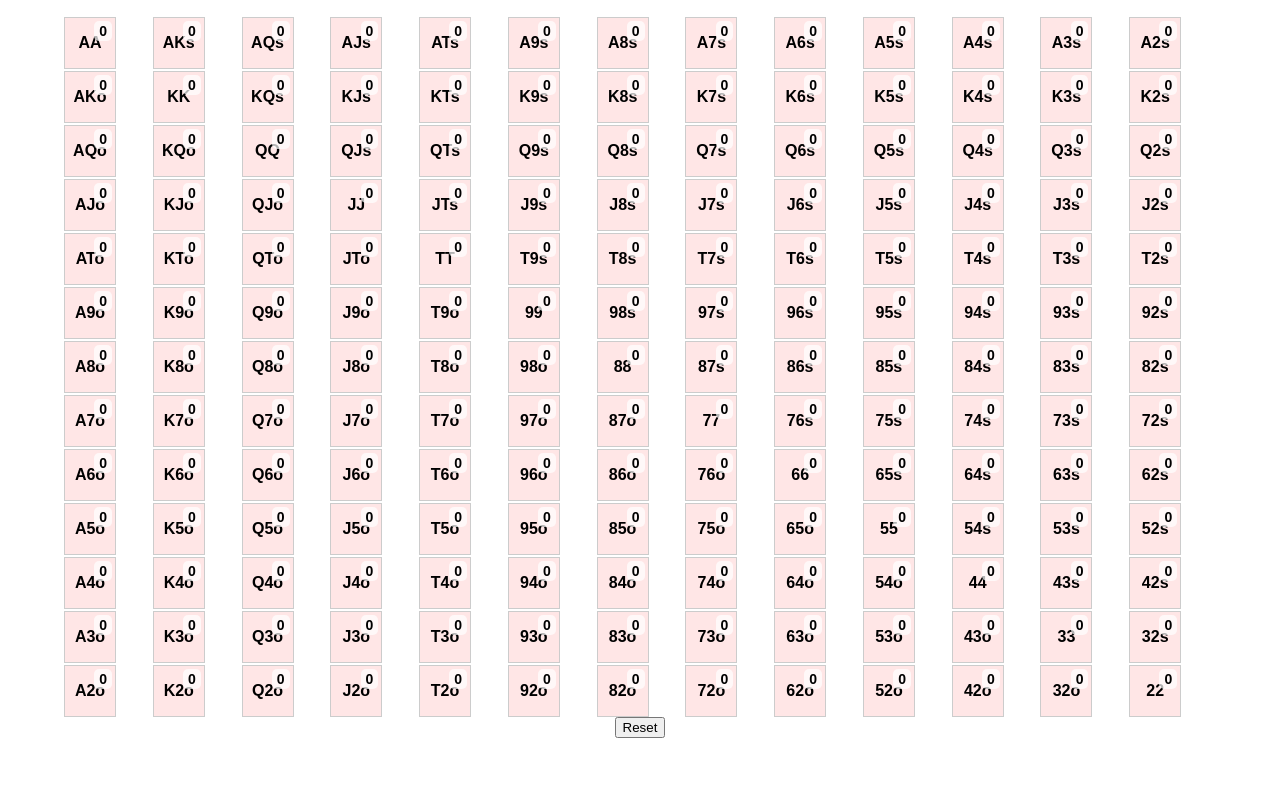
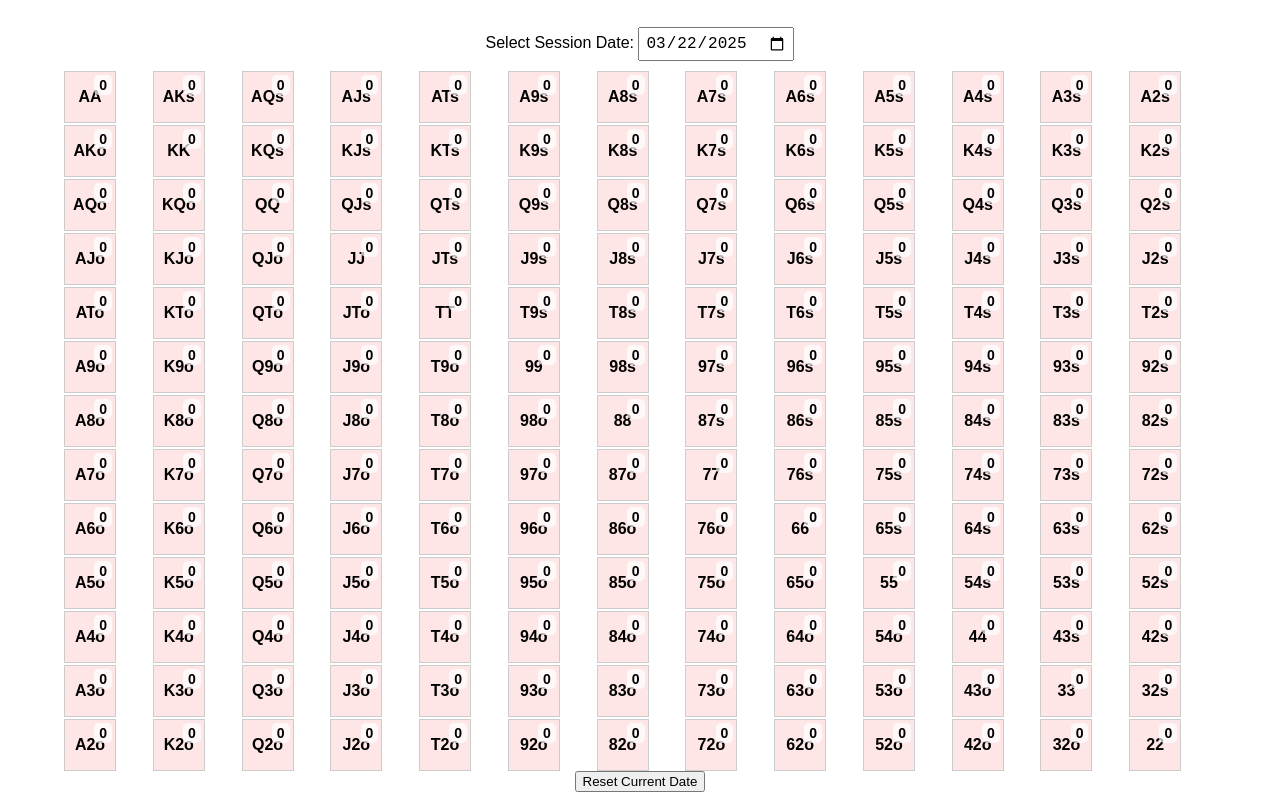
Before and after one commit to Shaan50/Heatmap, a plain HTML site: page index.html in a window 1280 px wide. Shown: the part 51-851 px from the top of the page. Before the commit the page ends 800 px from the top, so only its background shows below. Drawn offline with Linux system fonts and the light colour scheme.

Commit message:
Update index.html

```diff
--- a/index.html
+++ b/index.html
@@ -23,12 +23,21 @@
             padding: 2px 5px;
             border-radius: 5px;
         }
+        #datePicker {
+            margin: 10px 0;
+            padding: 5px;
+            font-size: 16px;
+        }
     </style>
 </head>
 <body>
     <h2>Poker Range Tracker</h2>
+
+    <label for="datePicker">Select Session Date:</label>
+    <input type="date" id="datePicker">
+
     <div class="grid" id="pokerGrid"></div>
-    <button onclick="resetChart()">Reset</button>
+    <button onclick="resetChart()">Reset Current Date</button>
 
     <script>
         const hands = [
@@ -48,10 +57,27 @@
         ];
 
         const grid = document.getElementById("pokerGrid");
-        const handCounts = JSON.parse(localStorage.getItem("handCounts")) || {};
+        const datePicker = document.getElementById("datePicker");
+        let currentDate = getTodayDate();
+
+        datePicker.value = currentDate;
+        datePicker.addEventListener("change", () => {
+            currentDate = datePicker.value;
+            createGrid();
+        });
+
+        function getTodayDate() {
+            return new Date().toISOString().split("T")[0]; // YYYY-MM-DD
+        }
+
+        function getStorageKey() {
+            return `handCounts_${currentDate}`;
+        }
 
         function createGrid() {
             grid.innerHTML = "";
+            const handCounts = JSON.parse(localStorage.getItem(getStorageKey())) || {};
+
             hands.forEach(hand => {
                 const cell = document.createElement("div");
                 cell.className = "cell";
@@ -72,22 +98,20 @@
         }
 
         function trackHand(hand, cell, countDisplay) {
+            const handCounts = JSON.parse(localStorage.getItem(getStorageKey())) || {};
             handCounts[hand] = (handCounts[hand] || 0) + 1;
-            localStorage.setItem("handCounts", JSON.stringify(handCounts));
+            localStorage.setItem(getStorageKey(), JSON.stringify(handCounts));
 
-            // Update count
             countDisplay.textContent = handCounts[hand];
-
-            // Update color dynamically
             cell.style.background = getColor(handCounts[hand]);
         }
 
         function getColor(count) {
-            const minColor = [255, 230, 230]; // Light pink (RGB)
-            const maxColor = [255, 0, 0];     // Deep red (RGB)
-            const maxCount = 10; // Adjustable scale for intensity
+            const minColor = [255, 230, 230]; // Light pink
+            const maxColor = [255, 0, 0];     // Deep red
+            const maxCount = 10;
 
-            let factor = Math.min(count / maxCount, 1); // Keep between 0 and 1
+            let factor = Math.min(count / maxCount, 1);
             let r = Math.round(minColor[0] + factor * (maxColor[0] - minColor[0]));
             let g = Math.round(minColor[1] + factor * (maxColor[1] - minColor[1]));
             let b = Math.round(minColor[2] + factor * (maxColor[2] - minColor[2]));
@@ -96,8 +120,7 @@
         }
 
         function resetChart() {
-            localStorage.removeItem("handCounts");
-            Object.keys(handCounts).forEach(key => delete handCounts[key]);
+            localStorage.removeItem(getStorageKey());
             createGrid();
         }
 
```
